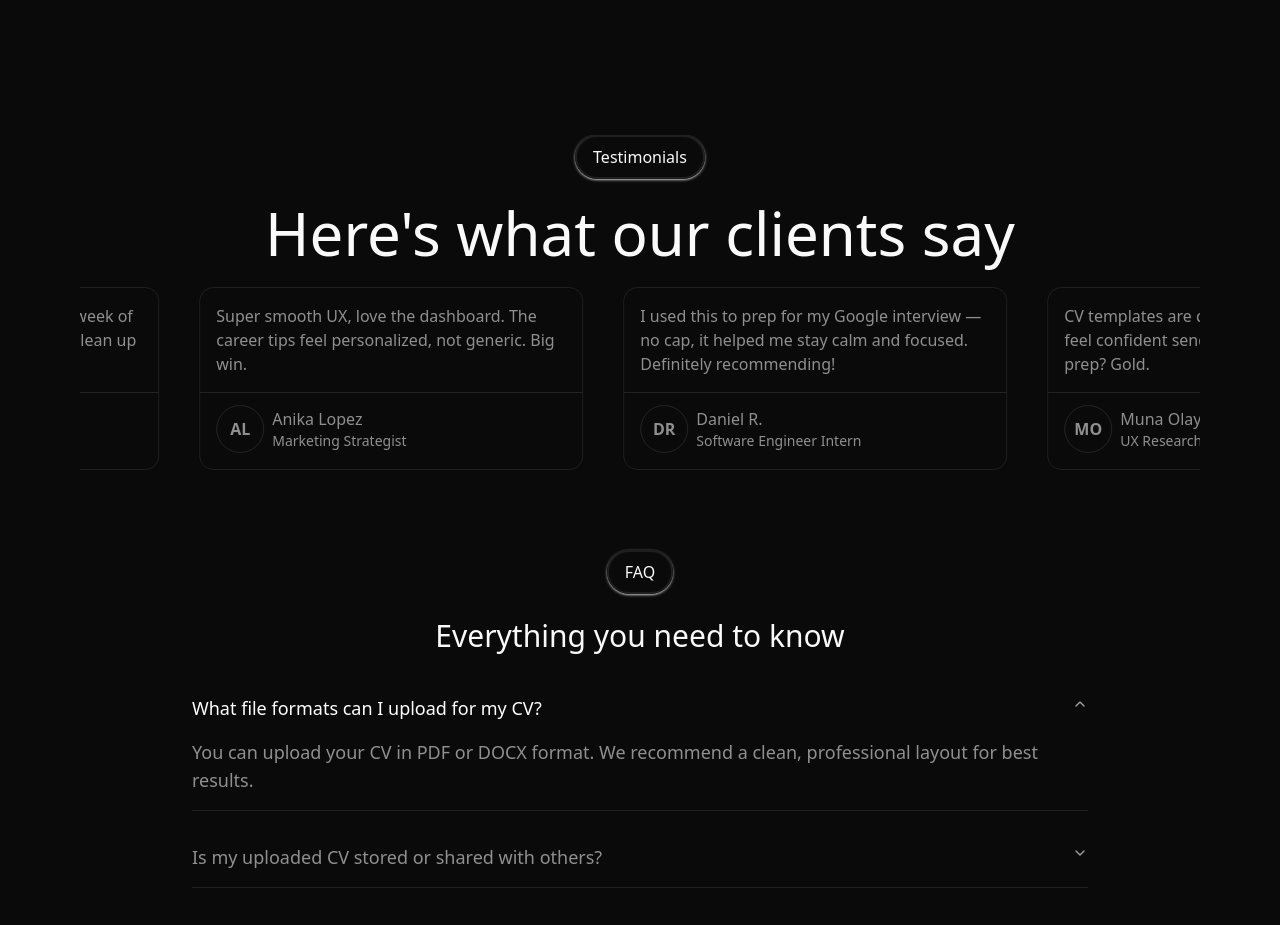
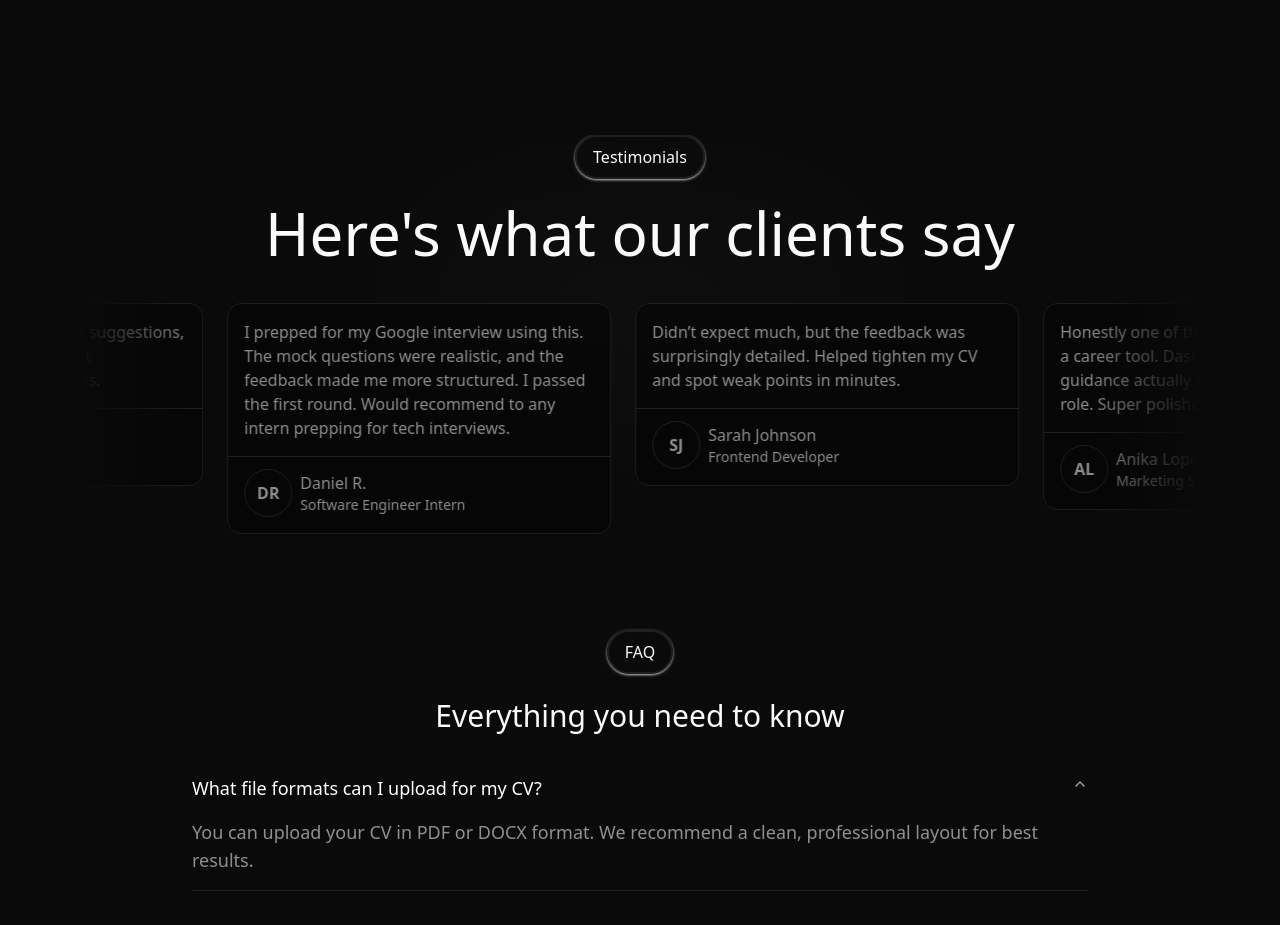
Before and after one commit to Nabeel-99/career-assistant, a Next.js app: page / in a window 1280 px wide. Shown: the part 4400-5325 px from the top of the page. Built offline with nearby package versions, Linux system fonts and the light colour scheme.

Commit message:
add MarqueeEffect

```diff
--- a/app/(root)/page.tsx
+++ b/app/(root)/page.tsx
@@ -35,8 +35,10 @@ export default function Home() {
       {/* testimonials */}
       <section
         id="testimonials"
-        className="pb-10 px-4  lg:px-20 2xl:container 2xl:mx-auto"
+        className="pb-10 px-4  relative lg:px-20 w-full 2xl:container 2xl:mx-auto"
       >
+        <div className="absolute top-32  bg-radial-[at_75%_50%] opacity-25 from-[#343333] from-50% to-[#343333] w-[400px] h-[100px] rounded-full  blur-[90px] -translate-x-1/2 -translate-y-1/12 -z-40 left-1/2"></div>
+
         <Testimonials />
       </section>
       {/* faq */}
--- a/components/MarqueeEffect.tsx
+++ b/components/MarqueeEffect.tsx
@@ -1,26 +1,44 @@
 "use client";
 
-import React from "react";
-import { motion } from "motion/react";
+import React, { useRef } from "react";
+import { motion, useAnimationFrame } from "motion/react";
 const MarqueeEffect = ({ children }: { children: React.ReactNode }) => {
+  const containerRef = useRef<HTMLDivElement>(null);
+  const contentRef = useRef<HTMLDivElement>(null);
+  const x = useRef(0);
+  const speedRef = useRef(0.4);
+
+  useAnimationFrame((_, delta) => {
+    if (!contentRef.current) return;
+
+    x.current -= (speedRef.current * delta) / 10;
+
+    const totalWidth = contentRef.current.offsetWidth / 2;
+    if (Math.abs(x.current) >= totalWidth) {
+      x.current = 0;
+    }
+    contentRef.current.style.transform = `translateX(${x.current}px)`;
+  });
+  const handleMouseEnter = () => {
+    speedRef.current = 0.1;
+  };
+  const handleMouseLeave = () => {
+    speedRef.current = 0.4;
+  };
   return (
-    <div className="flex gap-10 overflow-x-hidden">
-      <motion.div
-        initial={{ x: 0 }}
-        animate={{ x: "-100%" }}
-        transition={{ duration: 10, repeat: Infinity, ease: "linear" }}
-        className="flex shrink-0 gap-10 overflow-hidden"
+    <div
+      className="flex gap-6 "
+      onMouseEnter={handleMouseEnter}
+      onMouseLeave={handleMouseLeave}
+    >
+      <div
+        className="flex h-full  gap-6 "
+        ref={contentRef}
+        style={{ willChange: "transform" }}
       >
-        {children}
-      </motion.div>
-      <motion.div
-        initial={{ x: 0 }}
-        animate={{ x: "-100%" }}
-        transition={{ duration: 10, repeat: Infinity, ease: "linear" }}
-        className="flex shrink-0 gap-10 overflow-hidden"
-      >
-        {children}
-      </motion.div>
+        <div className="flex h-full gap-6">{children}</div>
+        <div className="flex h-full gap-6">{children}</div>
+      </div>
     </div>
   );
 };
--- a/components/TestimonialCard.tsx
+++ b/components/TestimonialCard.tsx
@@ -14,7 +14,8 @@ const TestimonialCard = ({
   title,
 }: TestimonialProps) => {
   return (
-    <div className="flex flex-col text-subheadline cursor-pointer hover:text-white w-sm max-w-sm transition-all duration-300 ease-in-out border h-full border-[#1f1f1f] rounded-xl">
+    <div className="backdrop-blur-2xl bg-black/40 md:hover:scale-105 transition-all duration-300 ease-in-out hover:inset-ring-[#343333] rounded-xl h-full  hover:drop-shadow-[#343333]">
+      <div className="flex flex-col   text-subheadline cursor-pointer hover:text-white w-full md:w-sm md:max-w-sm transition-all duration-300 ease-in-out border h-full border-[#1f1f1f] rounded-xl">
         <div className="p-4  ">
           <p className="">{review}</p>
         </div>
@@ -30,6 +31,7 @@ const TestimonialCard = ({
           </div>
         </div>
       </div>
+    </div>
   );
 };
 
--- a/components/Testimonials.tsx
+++ b/components/Testimonials.tsx
@@ -10,23 +10,23 @@ const Testimonials = () => {
       name: "Farouq Nabeel",
       title: "Product Designer",
       review:
-        "Honestly, this tool made job hunting way less stressful. The AI feedback after mock interviews? Super useful.",
+        "Made the job hunt easier. Helpful suggestions, quick setup, and clean layout. Not overwhelming like other platforms.",
     },
     {
       id: 2,
+      initials: "DR",
+      name: "Daniel R.",
+      title: "Software Engineer Intern",
+      review:
+        "I prepped for my Google interview using this. The mock questions were realistic, and the feedback made me more structured. I passed the first round. Would recommend to any intern prepping for tech interviews.",
+    },
+    {
+      id: 3,
       initials: "SJ",
       name: "Sarah Johnson",
       title: "Frontend Developer",
       review:
-        "I wasn’t sure at first, but wow — the interview practice feels *real*. And the CV feedback? Spot on!",
-    },
-    {
-      id: 3,
-      initials: "KM",
-      name: "Kelechi M.",
-      title: "Data Analyst",
-      review:
-        "I literally landed 2 interviews within a week of using this. The AI insights helped me clean up my CV big time.",
+        "Didn’t expect much, but the feedback was surprisingly detailed. Helped tighten my CV and spot weak points in minutes.",
     },
     {
       id: 4,
@@ -34,23 +34,40 @@ const Testimonials = () => {
       name: "Anika Lopez",
       title: "Marketing Strategist",
       review:
-        "Super smooth UX, love the dashboard. The career tips feel personalized, not generic. Big win.",
+        "Honestly one of the best UX flows I’ve seen for a career tool. Dashboard’s intuitive, and the guidance actually feels like it adapts to your role. Super polished end-to-end.",
     },
     {
       id: 5,
-      initials: "DR",
-      name: "Daniel R.",
-      title: "Software Engineer Intern",
+      initials: "KM",
+      name: "Kelechi M.",
+      title: "Data Analyst",
       review:
-        "I used this to prep for my Google interview — no cap, it helped me stay calm and focused. Definitely recommending!",
+        "Two interviews in a week. The resume edits and interview prep actually work. It’s focused and fast.",
     },
+
     {
       id: 6,
       initials: "MO",
       name: "Muna Olayemi",
       title: "UX Researcher",
       review:
-        "CV templates are clean and modern. I finally feel confident sending mine out. The interview prep? Gold.",
+        "The resume templates are modern, simple, and actually highlight your skills. I sent mine out with confidence. The AI feedback nailed tone and structure too.",
+    },
+    {
+      id: 7,
+      initials: "LC",
+      name: "Lena Chen",
+      title: "Technical Writer",
+      review:
+        "Straight to the point. Clean UI. Smart feedback suggestions. Helped my resume get seen.",
+    },
+    {
+      id: 8,
+      initials: "BA",
+      name: "Bilal Adebayo",
+      title: "Cloud Architect",
+      review:
+        "From CV feedback to mock interviews, it all felt practical. It’s not fluff content. You get real output — faster, clearer, and job-focused. My only regret was not using it sooner.",
     },
   ];
   return (
@@ -61,7 +78,12 @@ const Testimonials = () => {
       <h1 className="text-3xl lg:text-6xl text-center">
         Here's what our clients say
       </h1>
-      <div>
+      <div className="flex flex-col gap-4 md:hidden">
+        {reviews.slice(0, 3).map((review, index) => (
+          <TestimonialCard {...review} key={index} />
+        ))}
+      </div>
+      <div className="hidden md:block p-4  mask-radial-from-90% mask-x-from-90% mx-auto container  overflow-hidden   border-white">
         <MarqueeEffect>
           {reviews.map((review, index) => (
             <TestimonialCard {...review} key={index} />
```
Lines whose indentation alone changed are shown as unchanged.
